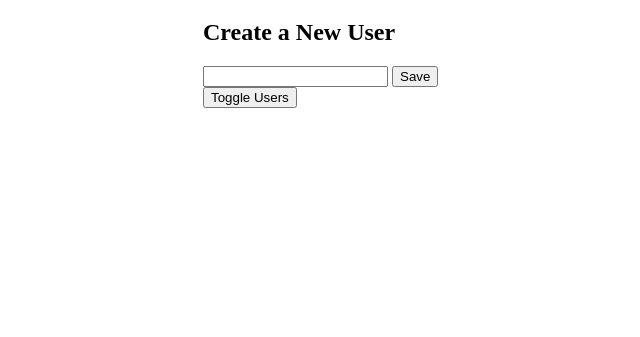
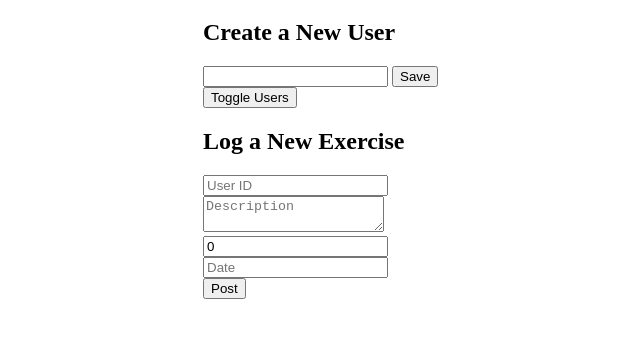
Before and after one commit to alchermd/excercise-tracker, a plain HTML site: page views/index.html in a window 1280 px wide. Shown: the part 61-398 px from the top of the page, without its empty margins (117-757 px from the left). Drawn offline with nearby package versions, Linux system fonts and the light colour scheme.

Commit message:
Create frontend for logging exercises

```diff
--- a/assets/js/app.js
+++ b/assets/js/app.js
@@ -6,6 +6,12 @@ const vm = new Vue({
 		response: "",
 		users: [],
 		displayUsers: false,
+		newExercise: {
+			userId: "",
+			description: "",
+			duration: 0,
+			date: ""
+		}
 	},
 	methods: {
 		createNewUser(e) {
@@ -45,6 +51,31 @@ const vm = new Vue({
 					.then(res => res.json())
 					.then(data => this.users = data);
 			}
+		},
+		createNewExercise(e) {
+			e.preventDefault();
+
+			const payload = {
+				userId: this.newExercise.userId,
+				description: this.newExercise.description,
+				duration: this.newExercise.duration,
+				date: this.newExercise.date,
+			};
+
+			fetch("/api/exercise/add", {
+				method: "POST",
+				headers: {
+					"Content-Type": "application/json"
+				},
+				body: JSON.stringify(payload),
+			})
+			.then(res => res.json())
+			.then(data => {
+				alert("Exercise logged!");
+			})
+			.catch(err => {
+				alert("Something went wrong.");
+			})
 		}
 	}
 })
--- a/views/index.html
+++ b/views/index.html
@@ -31,6 +31,28 @@
 				</ul>
 			</div>
 		</div>
+
+		<div>
+			<h2>Log a New Exercise</h2>
+			<form @submit="createNewExercise">
+				<div>
+					<input type="text" v-model="newExercise.userId" placeholder="User ID" required>
+				</div>
+				<div>
+					<textarea v-model="newExercise.description" placeholder="Description" required></textarea>
+				</div>
+				<div>
+					<input type="number" v-model.number="newExercise.duration" placeholder="Duration" required>
+				</div>
+				<div>
+					<input type="text" v-model="newExercise.date" placeholder="Date">
+				</div>
+
+				<div>
+					<input type="submit" value="Post">
+				</div>
+			</form>
+		</div>
 	</div>
 
 	<script src="https://cdn.jsdelivr.net/npm/vue"></script>
```
